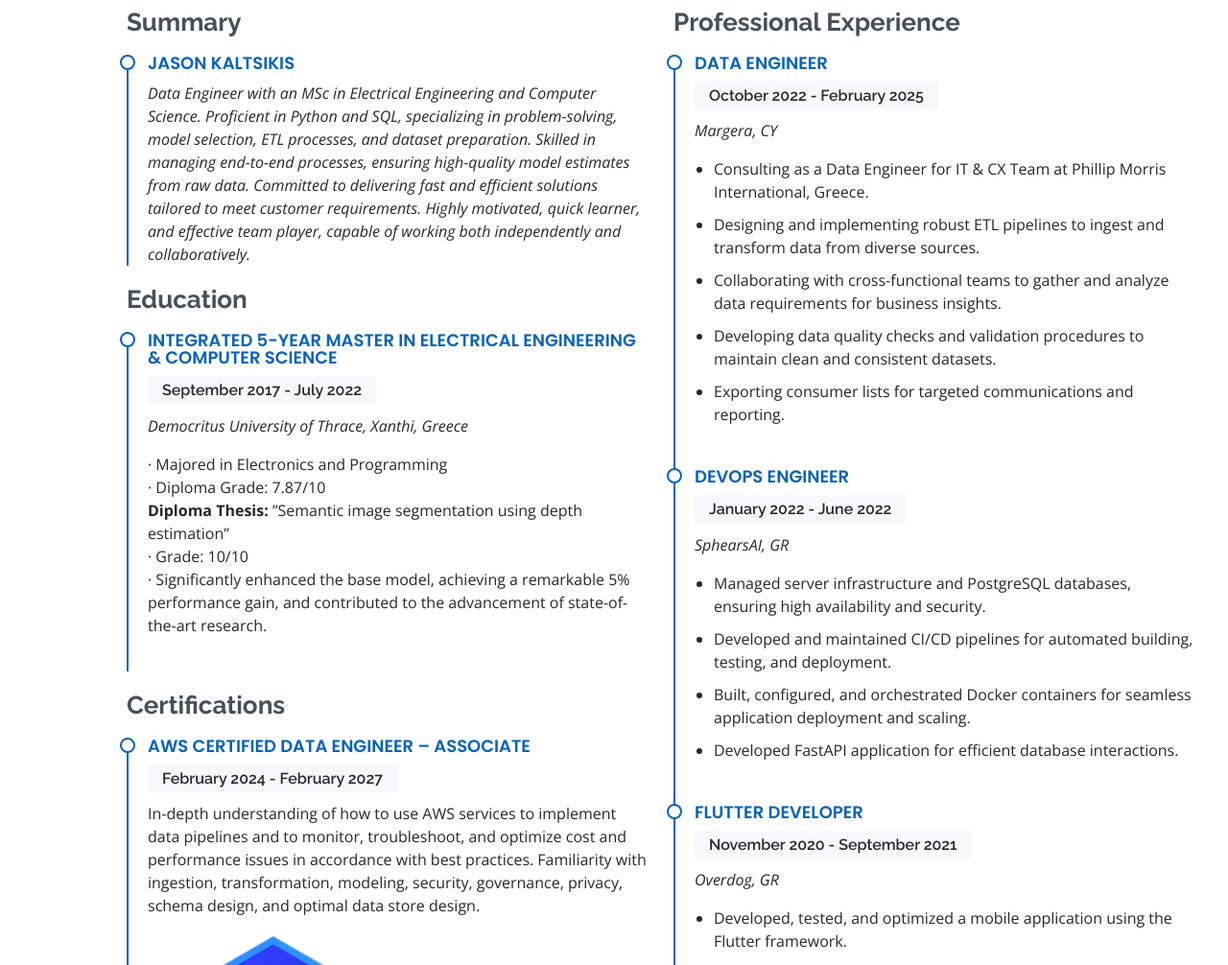
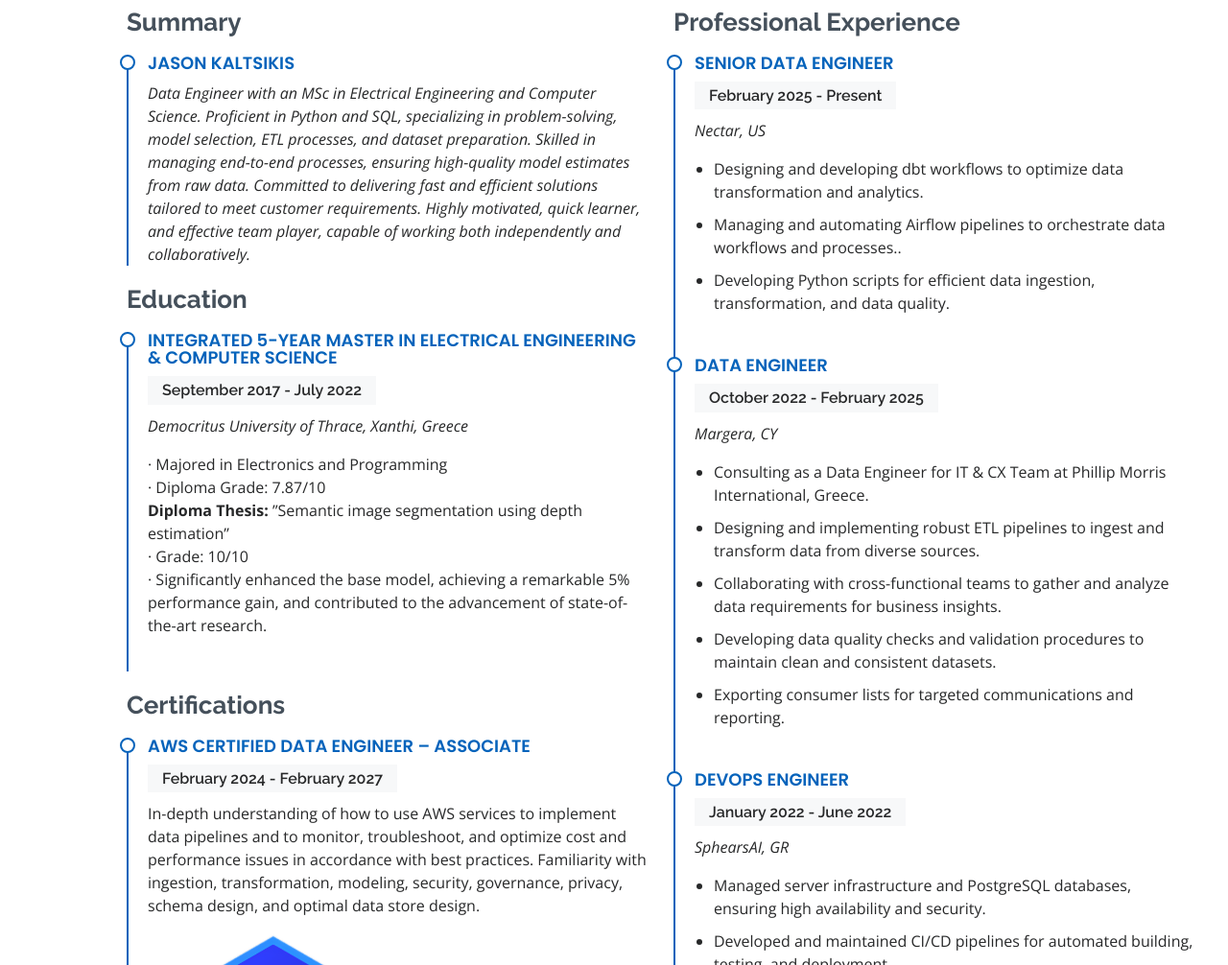
Before and after one commit to jjasonkal/portfolio.github.io, a plain HTML site: page index.html in a window 1280 px wide. Shown: the part 2860-3866 px from the top of the page at 96% size. Drawn offline with nearby package versions, Linux system fonts and the light colour scheme.

Commit message:
Update profession experience

```diff
--- a/index.html
+++ b/index.html
@@ -351,6 +351,17 @@
         <h3 class="resume-title">Professional Experience</h3>
 
         <div class="resume-item">
+          <h4>Senior Data Engineer</h4>
+          <h5>February 2025 - Present</h5>
+          <p><em>Nectar, US </em></p>
+          <ul>
+            <li>Designing and developing dbt workflows to optimize data transformation and analytics.</li>
+            <li>Managing and automating Airflow pipelines to orchestrate data workflows and processes..</li>
+            <li>Developing Python scripts for efficient data ingestion, transformation, and data quality.</li>
+          </ul>
+        </div>
+
+        <div class="resume-item">
           <h4>Data Engineer</h4>
           <h5>October 2022 - February 2025</h5>
           <p><em>Margera, CY </em></p>
```
